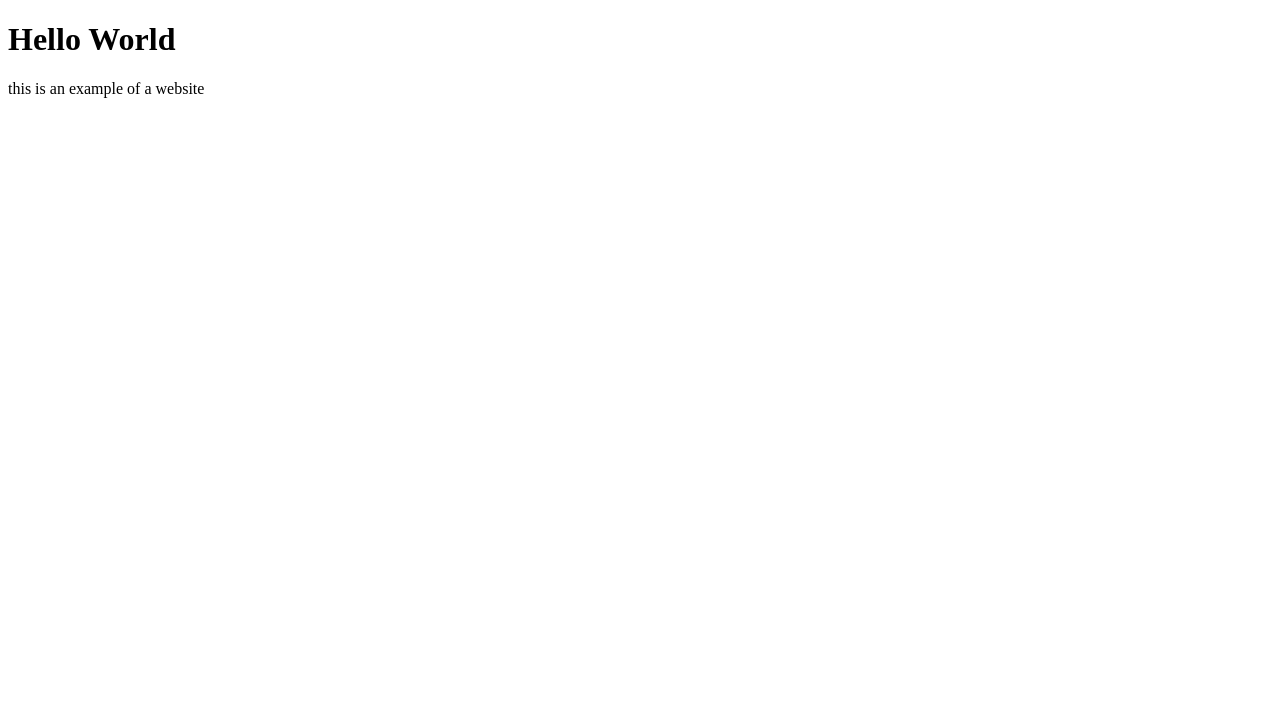
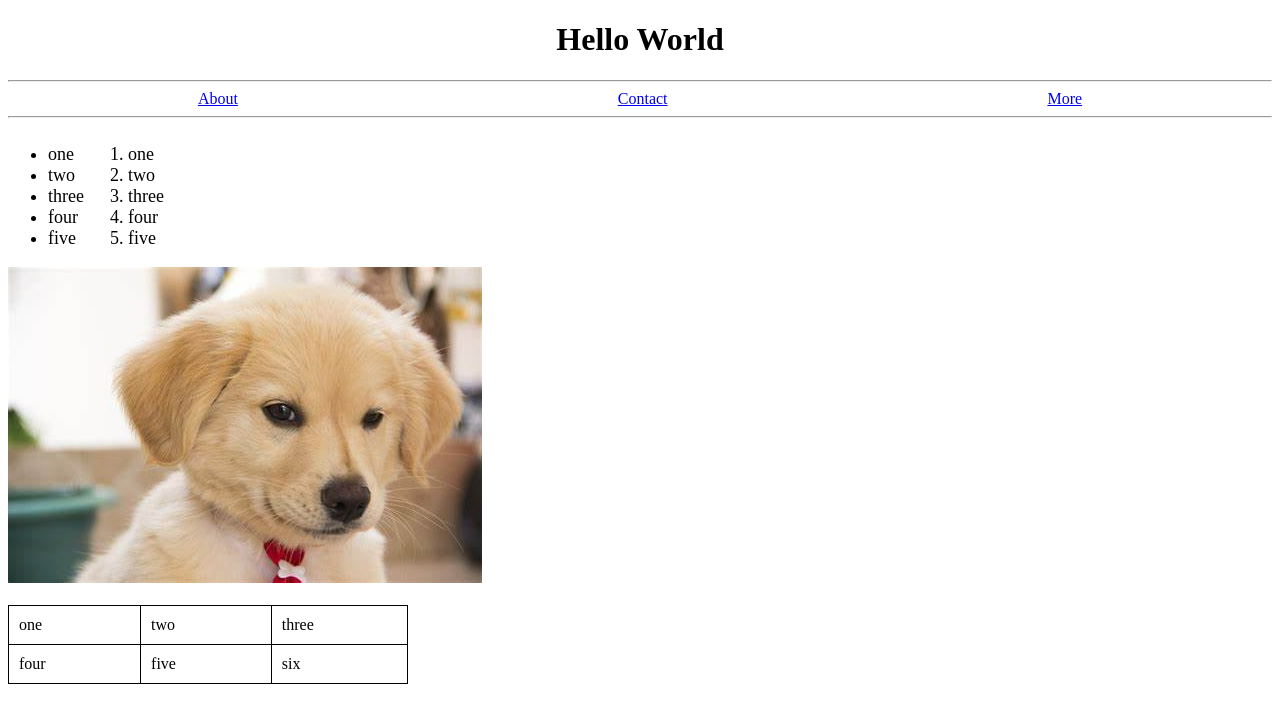
Before and after one commit to anirudh-248/ise-sdp, a plain HTML site: page index.html in a window 1280 px wide. Drawn offline with Linux system fonts and the light colour scheme.

Commit message:
created about, contact and more page added lists, img and table in index.html

```diff
--- a/index.html
+++ b/index.html
@@ -4,9 +4,46 @@
     <meta charset="UTF-8">
     <meta name="viewport" content="width=device-width, initial-scale=1.0">
     <title>Document</title>
+    <link rel="stylesheet" href="./styles.css">
 </head>
 <body>
     <h1>Hello World</h1>
-    <p>this is an example of a website</p>
+    <hr>
+    <div class="links">
+        <a href="./about.html">About</a>
+        <a href="./contact.html">Contact</a>
+        <a href="./more.html">More</a>
+    </div>
+    <hr>
+    <div class="lists">
+        <ul class="list1">
+            <li>one</li>
+            <li>two</li>
+            <li>three</li>
+            <li>four</li>
+            <li>five</li>
+        </ul>
+        <ol class="list2">
+            <li>one</li>
+            <li>two</li>
+            <li>three</li>
+            <li>four</li>
+            <li>five</li>
+        </ol>
+    </div>
+    <img src="./dog.png" alt="this is a dog">
+    <br><br>
+    <table>
+        <tr>
+            <td>one</td>
+            <td>two</td>
+            <td>three</td>
+        </tr>
+        <tr>
+            <td>four</td>
+            <td>five</td>
+            <td>six</td>
+        </tr>
+    </table>
 </body>
 </html>
--- /dev/null
+++ b/styles.css
@@ -0,0 +1,25 @@
+h1 {
+    text-align: center;
+}
+
+.links {
+    display: flex;
+    justify-content: space-around;
+}
+
+.list1 {
+    font-size: large;
+    display: inline-block;
+}
+
+.list2 {
+    font-size: large;
+    display: inline-block;
+}
+
+table, td{
+    border: 1px solid black;
+    border-collapse: collapse;
+    padding: 10px;
+    width: 400px;
+}
```
Also changed, not shown: about.html (added, +12 -0 lines), contact.html (added, +23 -0 lines), more.html (added, +17 -0 lines), dog.png (added).
